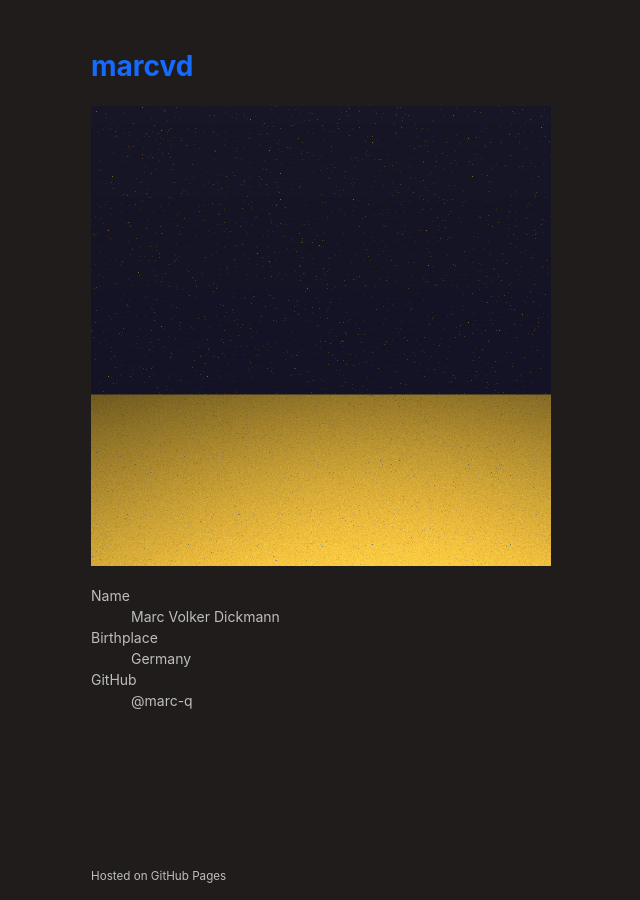
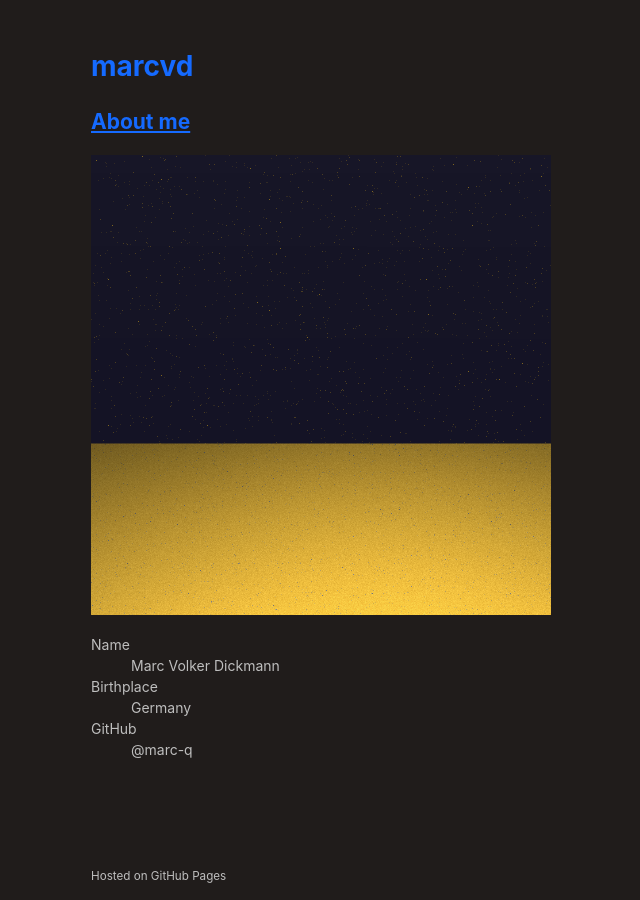
Before and after one commit to marc-q/marc-q.github.io, a Jekyll site: the page built from aboutme.md, in a window 1280 px wide. Shown: the whole page, without its empty margins (37-677 px from the left). Built offline with Jekyll 4.4.1, drawn with Linux system fonts in a browser that asks for light colours; the repository's description, which GitHub fills in, is left out.

Commit message:
Update page.html

```diff
--- a/_layouts/page.html
+++ b/_layouts/page.html
@@ -3,5 +3,12 @@ layout: default
 ---
 
   <div class="post">
+    <header>
+        <h1>
+            <a class="page-link" href="{{ page.url | relative_url }}">{{ page.title | escape }}</a>
+        </h1>
+    </header>
+
     {{ content }}
+
 </div>
```
